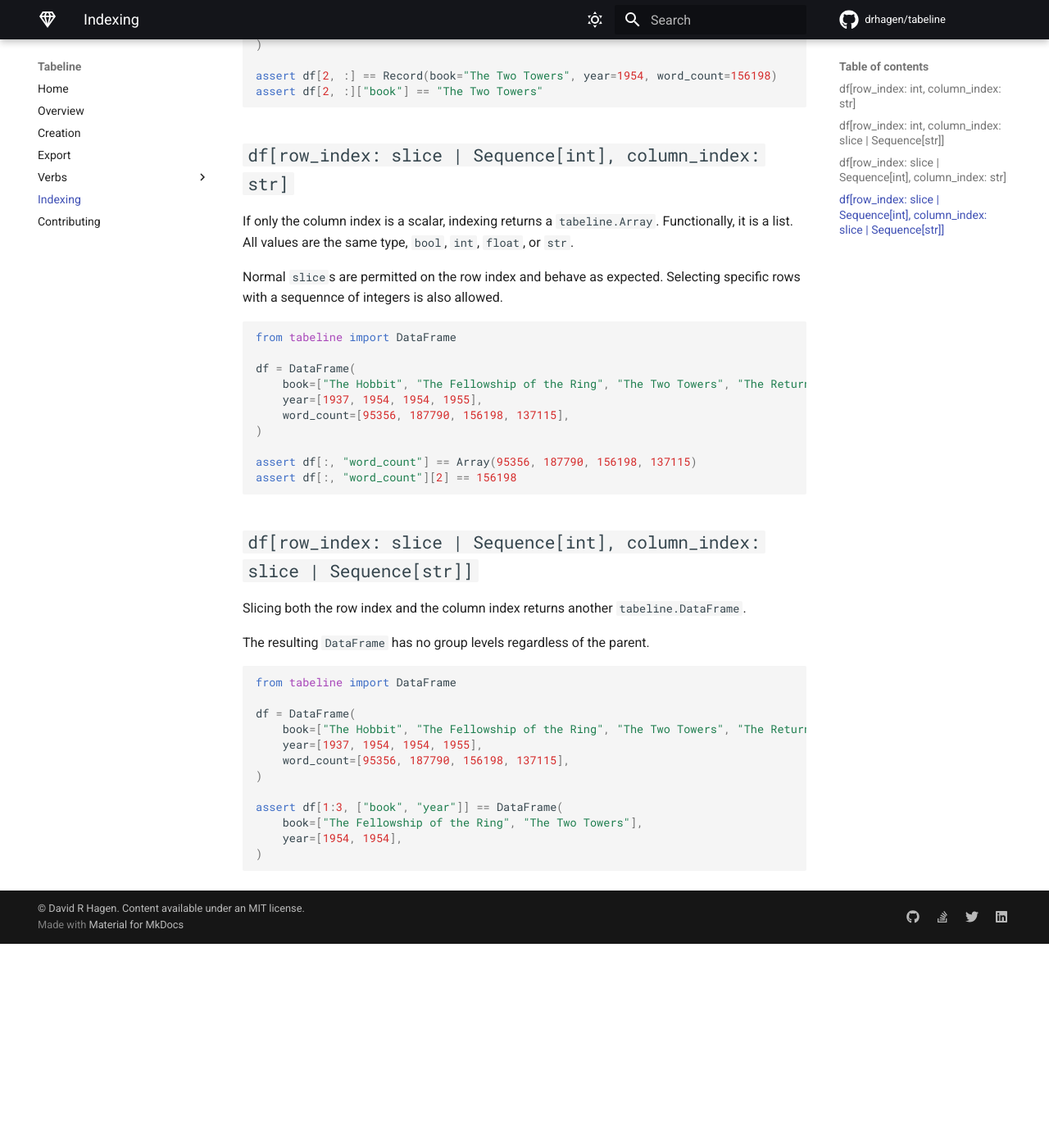
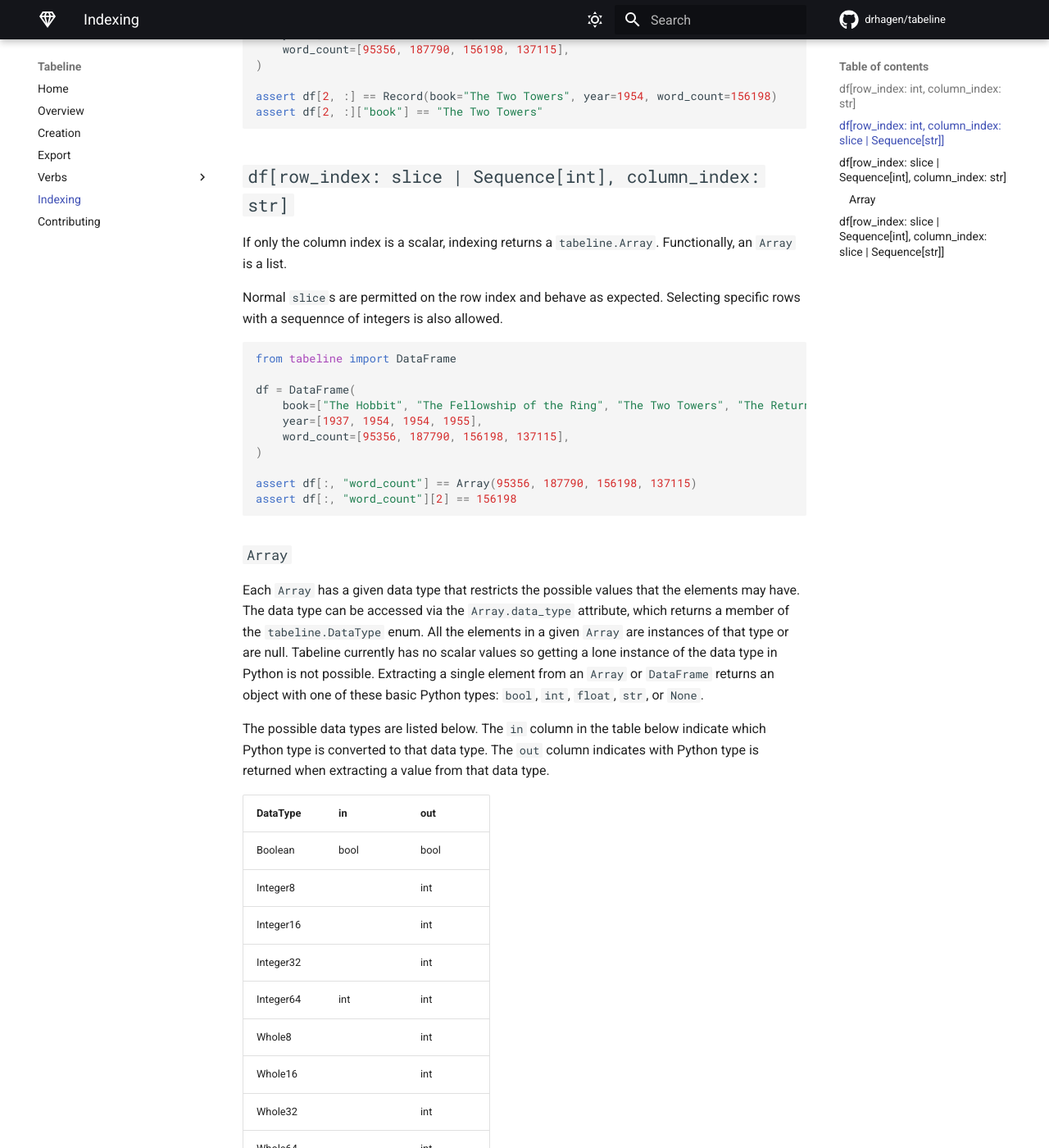
Before and after one commit to drhagen/tabeline, an MkDocs documentation site: the page built from docs/indexing.md, in a window 1280 px wide and 1400 px high, scrolled down 1040 px. Shown: the whole window at 82% size. Built offline with MkDocs 1.6.1 and Material for MkDocs 9.7.7, drawn with Linux system fonts in a browser that asks for light colours; comment, search, counter and statistics services are not loaded; before the commit the page ends 2191 px from its top, so only the background shows below that; some of the changed text lies outside the part shown.

Commit message:
Document null behavior (#40)

````diff
--- a/docs/indexing.md
+++ b/docs/indexing.md
@@ -24,9 +24,9 @@
 
 If only the row index is a scalar, indexing returns a `tabeline.Record`. Functionally, a `Record` is an ordered dict.
 
-A `Record` can be iterated over or indexed further. Each key is a string, and each value is a Python type, `bool`, `int`, `float`, or `str`.
+A `Record` can be iterated over or indexed further. Each key is a string, and each value is a Python type, `bool`, `int`, `float`, `str`, or `None`. The underlying data types are lost when a `Record` is created.
 
-Only a `slice(None)` (i.e. `:`, all columns) is the only slice allowed. Sliced `str` ranges are not supported. To select a subset of columns, list them as a sequence of strings.
+A `slice(None)` (i.e. `:`, all columns) is the only slice allowed. Sliced `str` ranges are not supported. To select a subset of columns, list them as a sequence of strings.
 
 ```python
 from tabeline import DataFrame
@@ -44,7 +44,7 @@
 
 ## `df[row_index: slice | Sequence[int], column_index: str]`
 
-If only the column index is a scalar, indexing returns a `tabeline.Array`. Functionally, it is a list. All values are the same type, `bool`, `int`, `float`, or `str`.
+If only the column index is a scalar, indexing returns a `tabeline.Array`. Functionally, an `Array` is a list.
 
 Normal `slice`s are permitted on the row index and behave as expected. Selecting specific rows with a sequennce of integers is also allowed.
 
@@ -60,6 +60,29 @@
 assert df[:, "word_count"] == Array(95356, 187790, 156198, 137115)
 assert df[:, "word_count"][2] == 156198
 ```
+
+### `Array`
+
+Each `Array` has a given data type that restricts the possible values that the elements may have. The data type can be accessed via the `Array.data_type` attribute, which returns a member of the `tabeline.DataType` enum. All the elements in a given `Array` are instances of that type or are null. Tabeline currently has no scalar values so getting a lone instance of the data type in Python is not possible. Extracting a single element from an `Array` or `DataFrame` returns an object with one of these basic Python types: `bool`, `int`, `float`, `str`, or `None`.
+
+The possible data types are listed below. The `in` column in the table below indicate which Python type is converted to that data type. The `out` column indicates with Python type is returned when extracting a value from that data type.
+
+| DataType  | in    | out   |
+|-----------|-------|-------|
+| Boolean   | bool  | bool  |
+| Integer8  |       | int   |
+| Integer16 |       | int   |
+| Integer32 |       | int   |
+| Integer64 | int   | int   |
+| Whole8    |       | int   |
+| Whole16   |       | int   |
+| Whole32   |       | int   |
+| Whole64   |       | int   |
+| Float32   |       | float |
+| Float64   | float | float |
+| String    | str   | str   |
+| Nothing   |       |       |
+
 
 ## `df[row_index: slice | Sequence[int], column_index: slice | Sequence[str]]`
 
````
Also changed, not shown: docs/overview.md (+11 -6 lines), 2 other files.
